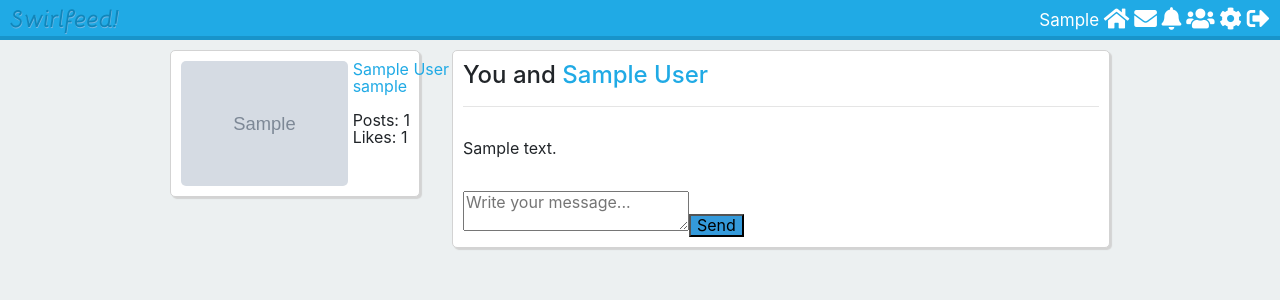
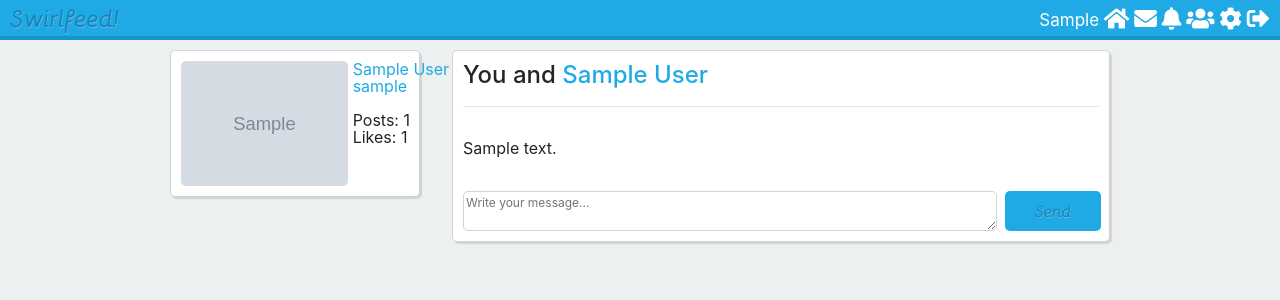
Before and after one commit to Jerling1989/Echo-Chamber, a PHP site: page /messages.php in a window 1280 px wide. Shown: the top 300 px of the page. Run offline with PHP 8.4, Linux system fonts and the light colour scheme; the visitor is signed in with stand-in values (Sample User, id 1); tables that the repository leaves empty or names only in its code hold one stand-in row (values such as "Sample post"); grey boxes marked "Sample" are stand-in pictures; some libraries are stand-ins or nearby versions.

Commit message:
styling message form

```diff
--- a/assets/css/style.css
+++ b/assets/css/style.css
@@ -342,3 +342,24 @@ textarea:focus {
 .profile-info-bottom {
 	margin: 10px 0px 0px 7px;
 }
+
+#message_textarea {
+	width: 84%;
+	margin-right: 8px;
+	border-radius: 5px;
+	border: 1px solid #D3D3D3;
+	font-size: 12px;
+}
+
+#message_submit {
+	height: 40px;
+	width: 10%;
+	margin: 0px;
+	position: absolute;
+	border: none;
+	background-color: #20AAE5;
+	color: #1086BA;
+	font-family: 'Bellota-BoldItalic', sans-serif;
+	text-shadow: #73B6E2 0.5px 0.5px 0px;
+	border-radius: 5px;
+}
```
